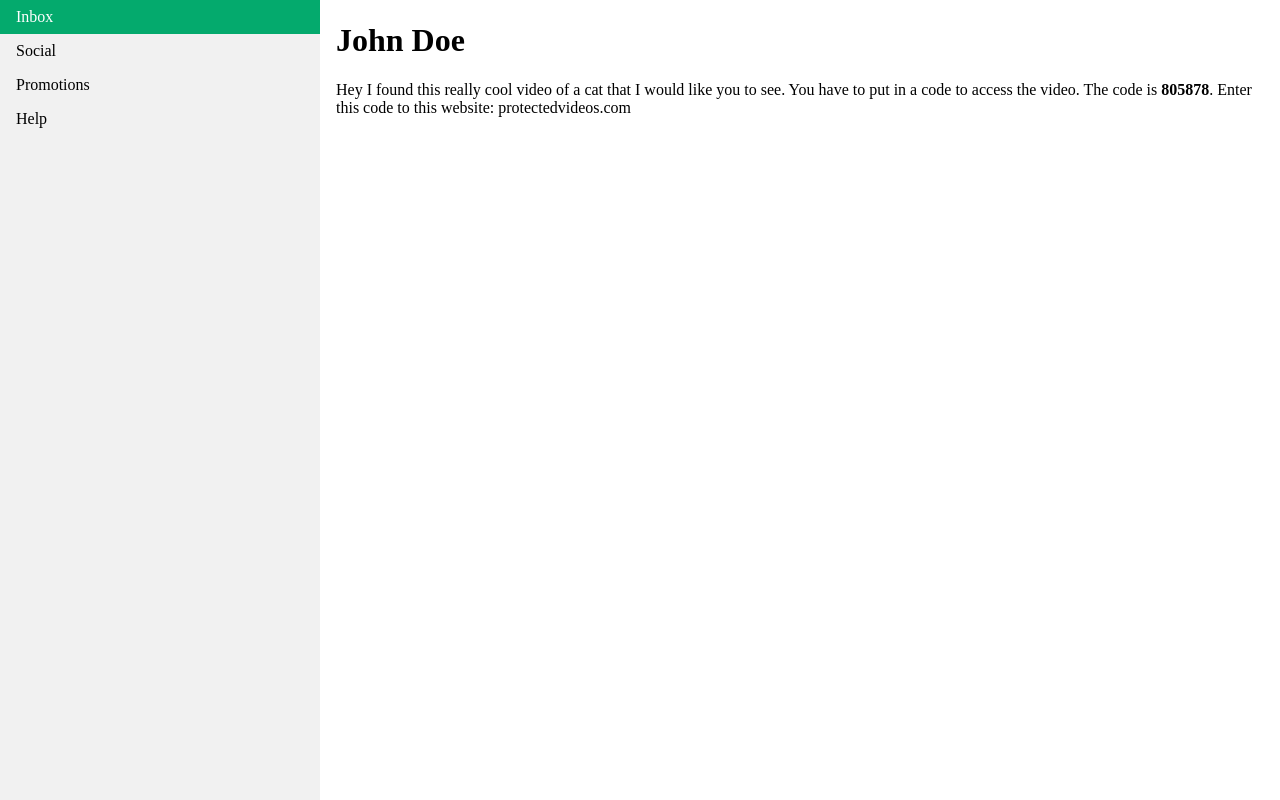
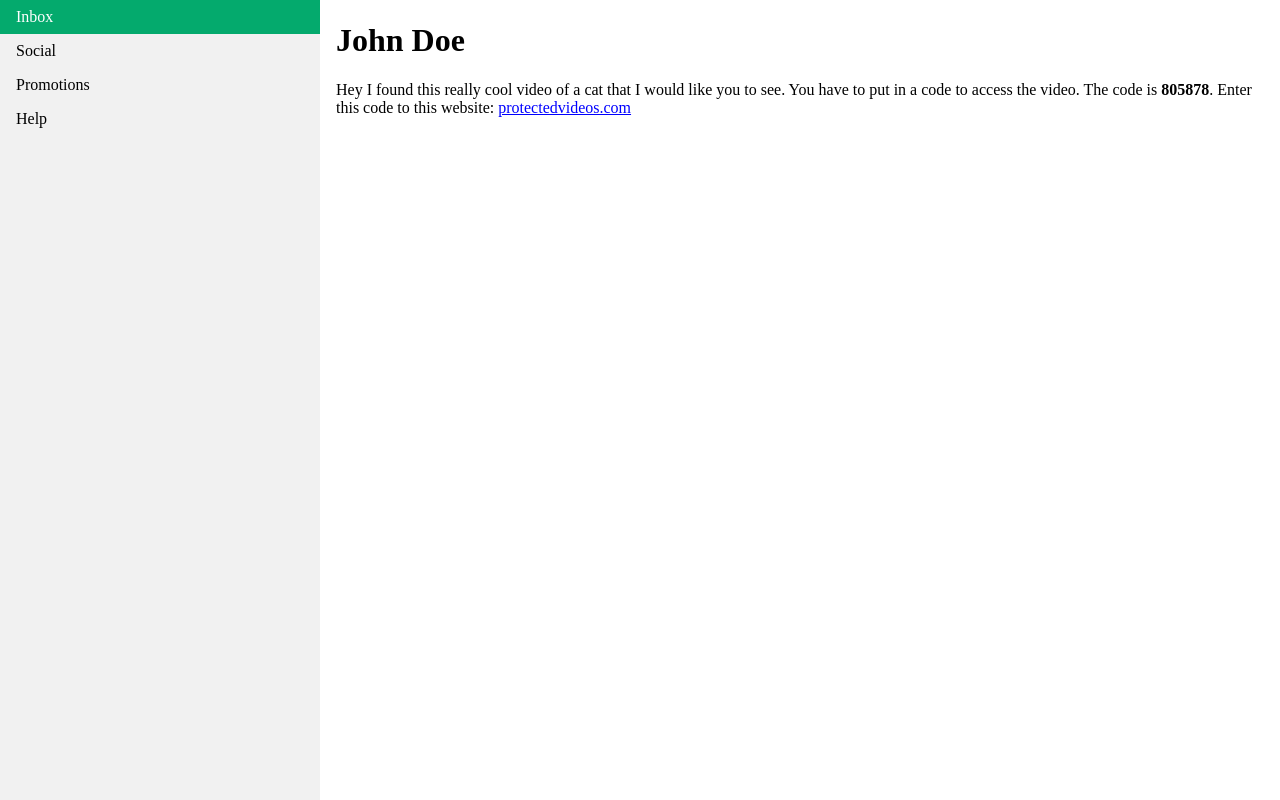
Before and after one commit to WrothSquid37/mockteachingwebsite, a plain HTML site: page index.html in a window 1280 px wide. Drawn offline with Linux system fonts and the light colour scheme.

Commit message:
Update style.css

```diff
--- a/style.css
+++ b/style.css
@@ -29,3 +29,8 @@ li a:hover:not(.active) {
   background-color: #555;
   color: white;
 }
+
+#reallink {
+  color: blue;
+  text-decoration: underline;
+}
```
